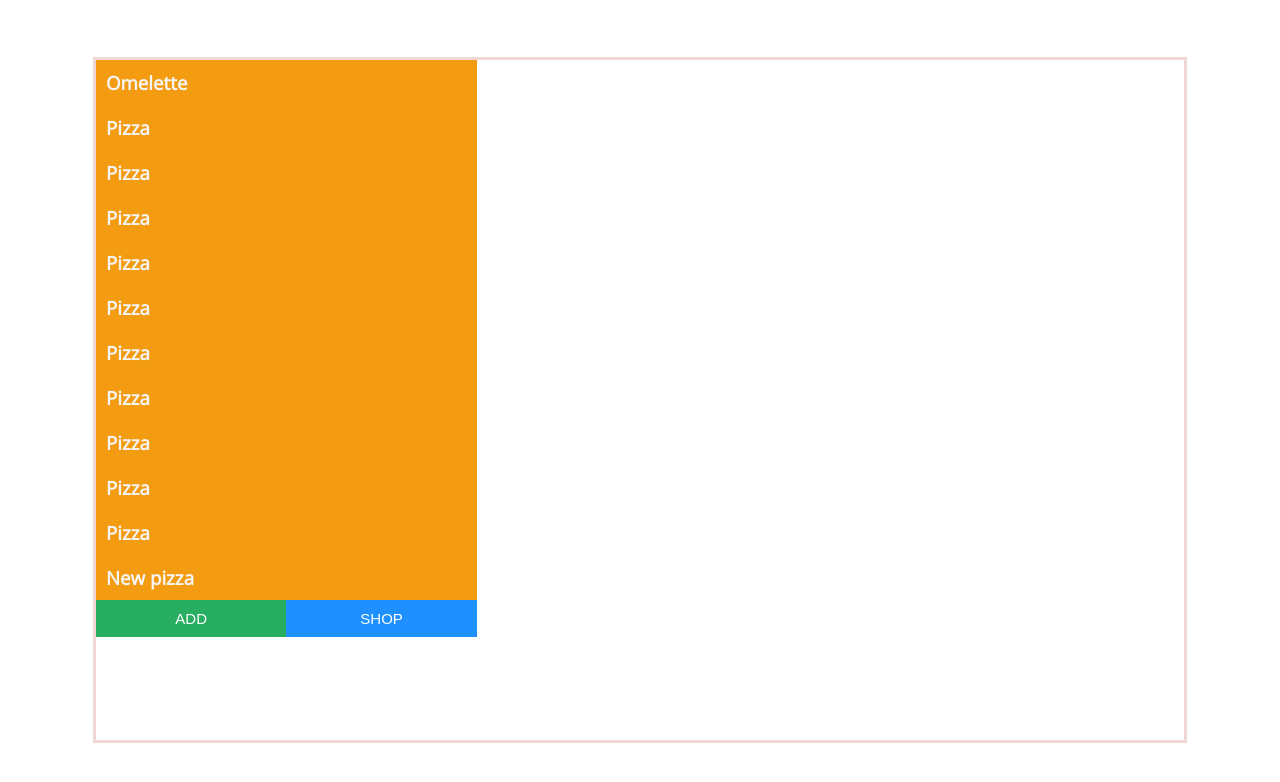
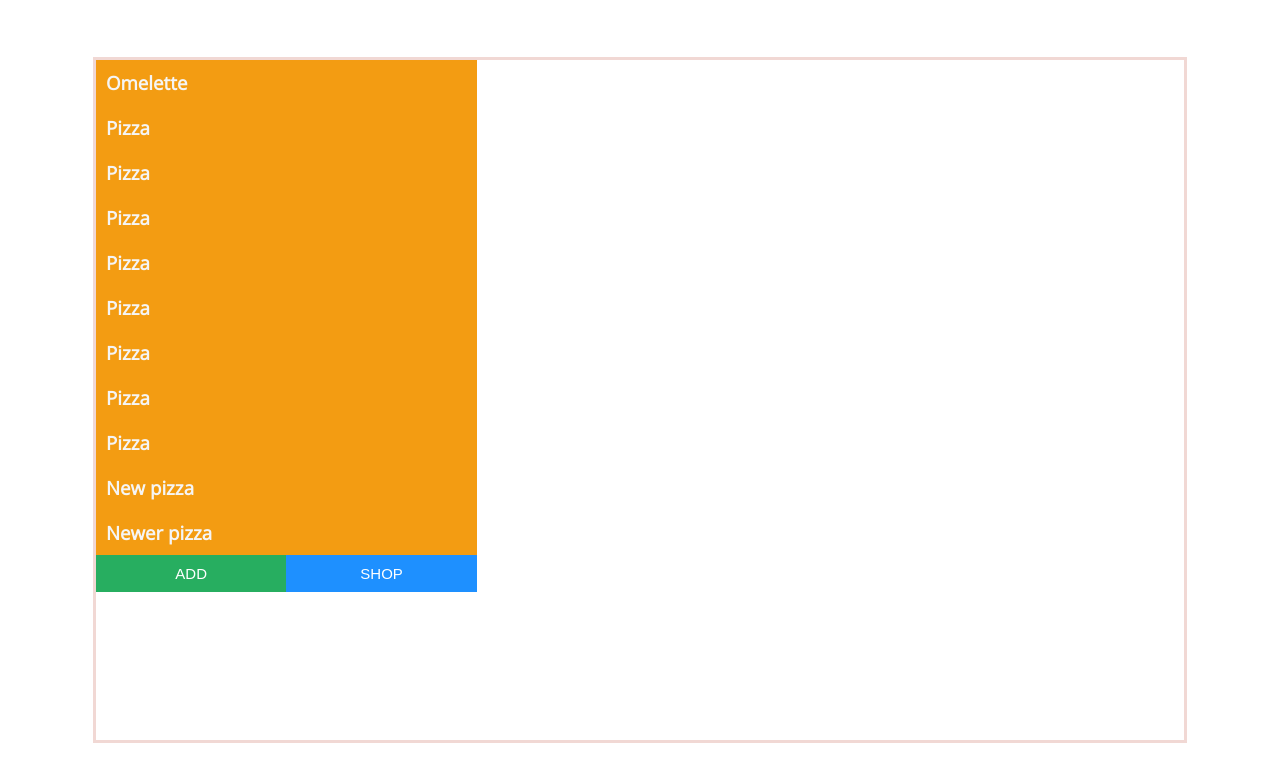
Before and after one commit to metalloid66/BunPlan, a React (Create React App) app: page / in a window 1280 px wide. Shown: the top 782 px of the page. Built offline with nearby package versions, Linux system fonts and the light colour scheme; data requests are answered from the project's data file.

Commit message:
last commit before express

```diff
--- a/db.json
+++ b/db.json
@@ -84,71 +84,7 @@
           "unit": "ounce"
         }
       ],
-      "id": 3
-    },
-    {
-      "title": "Pizza",
-      "description": "Preheat oven to 450 degrees F (230 degrees C).\nIn a medium bowl, dissolve yeast and sugar in warm water.\nLet stand until creamy, about 10 minutes.\nStir in flour, salt and oil. Beat until smooth. Let rest for 5 minutes.\nTurn dough out onto a lightly floured surface and pat or roll into a round.\nTransfer crust to a lightly greased pizza pan or baker's peel dusted with cornmeal.\nSpread with desired toppings and bake in preheated oven for 15 to 20 minutes, or until golden brown.\nLet baked pizza cool for 5 minutes before serving.",
-      "ingredients": [
-        {
-          "ingTitle": "egg",
-          "amount": "1.0",
-          "unit": "pcs"
-        },
-        {
-          "ingTitle": "flour",
-          "amount": "2.5",
-          "unit": "cups"
-        },
-        {
-          "ingTitle": "salt",
-          "amount": "1.0",
-          "unit": "teaspoon"
-        },
-        {
-          "ingTitle": "olive oil",
-          "amount": "2.0",
-          "unit": "tablespoons"
-        },
-        {
-          "ingTitle": "active dry yeast",
-          "amount": "0.25",
-          "unit": "ounce"
-        }
-      ],
       "id": 4
-    },
-    {
-      "title": "Pizza",
-      "description": "Preheat oven to 450 degrees F (230 degrees C).\nIn a medium bowl, dissolve yeast and sugar in warm water.\nLet stand until creamy, about 10 minutes.\nStir in flour, salt and oil. Beat until smooth. Let rest for 5 minutes.\nTurn dough out onto a lightly floured surface and pat or roll into a round.\nTransfer crust to a lightly greased pizza pan or baker's peel dusted with cornmeal.\nSpread with desired toppings and bake in preheated oven for 15 to 20 minutes, or until golden brown.\nLet baked pizza cool for 5 minutes before serving.",
-      "ingredients": [
-        {
-          "ingTitle": "egg",
-          "amount": "1.0",
-          "unit": "pcs"
-        },
-        {
-          "ingTitle": "flour",
-          "amount": "2.5",
-          "unit": "cups"
-        },
-        {
-          "ingTitle": "salt",
-          "amount": "1.0",
-          "unit": "teaspoon"
-        },
-        {
-          "ingTitle": "olive oil",
-          "amount": "2.0",
-          "unit": "tablespoons"
-        },
-        {
-          "ingTitle": "active dry yeast",
-          "amount": "0.25",
-          "unit": "ounce"
-        }
-      ],
-      "id": 6
     },
     {
       "title": "Pizza",
@@ -347,6 +283,12 @@
       "description": "some descriptition",
       "ingredients": [],
       "id": 14
+    },
+    {
+      "title": "Newer pizza",
+      "description": "some desccription",
+      "ingredients": [],
+      "id": 15
     }
   ]
 }
--- a/src/App.js
+++ b/src/App.js
@@ -1,9 +1,9 @@
 import Recipes from "./components/Recipes";
 import { useState, useEffect } from "react";
 function App() {
+  // Experimental -- Adding express
   const port = process.env.PORT || 5000; // For server deployment
   let [recipeState, setRecipeState] = useState([]);
-
   // On page load
   useEffect(() => {
     const getRecipes = async () => {
--- a/src/components/AddBtn.jsx
+++ b/src/components/AddBtn.jsx
@@ -6,7 +6,7 @@ export default function AddBtn(props) {
       onClick={props.toggleAddForm}
       className={props.isOpenAdd ? "btn add-btn" : "btn close-btn"}
     >
-      {props.isOpenAdd ? "ADD" : "CLOSE ADD"}
+      {props.isOpenAdd ? "ADD" : "CLOSE FORM"}
     </button>
   );
 }
--- a/src/components/Recipe.jsx
+++ b/src/components/Recipe.jsx
@@ -24,10 +24,11 @@ export default function Recipe(props) {
       <h3 onClick={setDets} className="recipe-title">
         {props.recipeTitle}
       </h3>
+      {/* extra div to seperate between edit and (add/calc) forms*/}
 
-      {props.RECIPE}
-
-      {props.isOpenCalc ? (
+      {props.isOpenEdit ? null : ( // if form is taken by edit, hide recipe btns
+        <>
+          {props.isOpenCalc ? ( // isOpenCalc === false ?
             <div
               className={
                 !isHovered || !props.isOpenAdd ? "hide" : "edit-recipe-btn"
@@ -39,8 +40,7 @@ export default function Recipe(props) {
               EDIT
             </div>
           ) : null}
-
-      {props.isOpenCalc ? (
+          {props.isOpenCalc ? ( // isOpenCalc === false ?
             <div
               className={
                 !isHovered || !props.isOpenAdd ? "hide" : "remove-recipe-btn"
@@ -52,7 +52,7 @@ export default function Recipe(props) {
               REMOVE
             </div>
           ) : null}
-      {!props.isOpenCalc ? (
+          {!props.isOpenCalc ? ( // isOpenCalc === true?
             <div
               className={!isHovered ? "hide" : "openCalc-btn"}
               onClick={() => props.getRecipe(props.recipeId)}
@@ -60,6 +60,8 @@ export default function Recipe(props) {
               Add To List
             </div>
           ) : null}
+        </>
+      )}
     </div>
   );
 }
--- a/src/components/Recipes.jsx
+++ b/src/components/Recipes.jsx
@@ -18,9 +18,17 @@ export default function Recipes(props) {
   function toggleAddForm(finishSubmit) {
     setAllowEdit(false);
     setShowAddForm(!showAddForm);
-    setIsOpenAdd(!isOpenAdd);
     setShowEdit(false);
-    setHideCalc(!hideCalc);
+    // temp submit from edit solution
+    if (finishSubmit === true) {
+      setIsOpenAdd(true);
+      setHideCalc(false);
+      setIsOpenEdit(false);
+    } else {
+      setIsOpenAdd(!isOpenAdd);
+      setHideCalc(!hideCalc);
+      setIsOpenEdit(!isOpenEdit);
+    }
   }
 
   // Adding Recipe From Form
@@ -37,8 +45,9 @@ export default function Recipes(props) {
   /* States & handler functions for Edit */
   const [showEdit, setShowEdit] = useState(false);
   const [allowEdit, setAllowEdit] = useState(false);
-  // const [recipeToEdit, setRecipeToEdit] = useState({});
   const [idToEdit, setIdToEdit] = useState({});
+  //experimental
+  const [isOpenEdit, setIsOpenEdit] = useState(false);
 
   // Toggle A Recipe to edit
   async function editRecipe(id) {
@@ -46,6 +55,10 @@ export default function Recipes(props) {
     setShowEdit(true);
     setAllowEdit(true);
     setIdToEdit(id);
+    //experimental
+    setIsOpenEdit(!isOpenEdit);
+    setIsOpenAdd(!isOpenAdd);
+    setHideCalc(!hideCalc);
   }
 
   // Stop infinite edits loop
@@ -110,6 +123,7 @@ export default function Recipes(props) {
                 <Recipe
                   isOpenAdd={isOpenAdd}
                   isOpenCalc={isOpenCalc}
+                  isOpenEdit={isOpenEdit}
                   getRecipe={getRecipe}
                   toggleRecDet={toggleRecDet}
                   updateRecipeDet={updateRecipeDet}
@@ -160,7 +174,6 @@ export default function Recipes(props) {
             disallowEdit={disallowEdit}
             finishEdit={finishEdit}
             idToEdit={idToEdit}
-            // recipeToEdit={recipeToEdit}
           />
         </div>
       ) : null}
```
Lines whose indentation alone changed are shown as unchanged.
